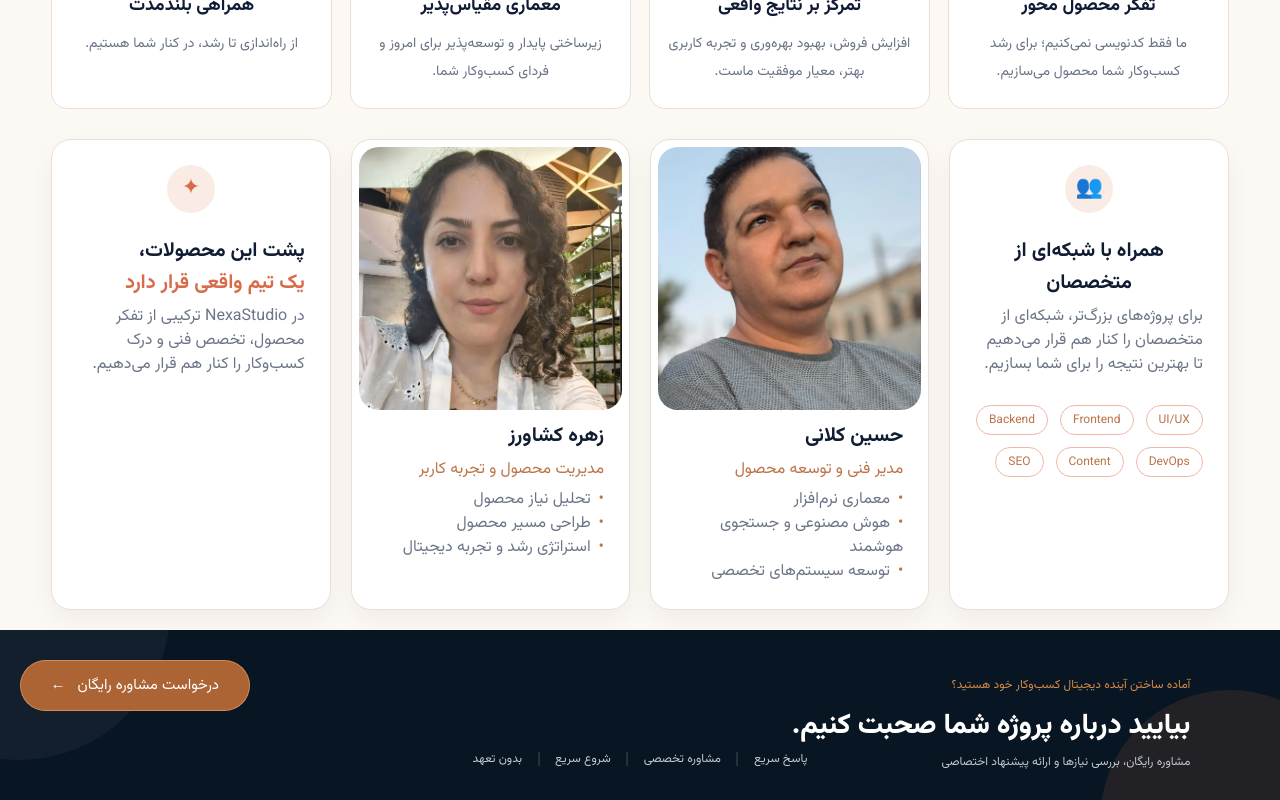
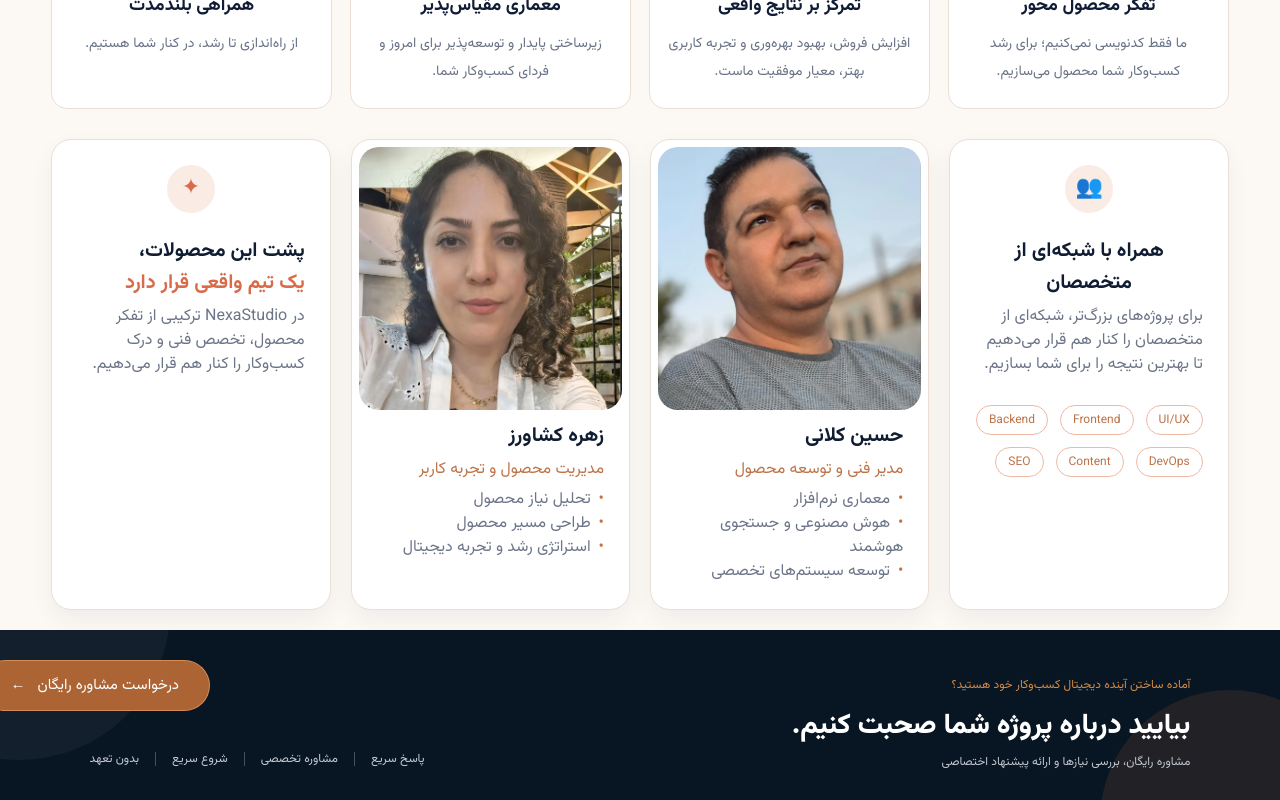
Before and after one commit to zohreksh/smartpilot, a Nuxt app: page / in a window 1280 px wide. Shown: the part 1738-2538 px from the top of the page. Built offline with nearby package versions, Linux system fonts and the light colour scheme.

Commit message:
Fix footer button position and restore footer links placement

```diff
--- a/components/SiteFooter.vue
+++ b/components/SiteFooter.vue
@@ -35,9 +35,9 @@
 .cta-text span{font-size:12px;color:#d58a45}
 .cta-text h2{margin:8px 0 6px;font-size:28px;line-height:1.5;font-weight:800;color:#fff}
 .cta-text p{margin:0;color:#c1c8d0;font-size:12px}
-.footer-cta button{transform:translate(-70px,-30px);background:#ad6434;color:#fff;border:1px solid rgba(255,190,130,.45);border-radius:999px;padding:13px 30px;font-size:15px;font-family:inherit}
+.footer-cta button{transform:translate(-110px,-30px);background:#ad6434;color:#fff;border:1px solid rgba(255,190,130,.45);border-radius:999px;padding:13px 30px;font-size:15px;font-family:inherit}
 .footer-cta button b{font-weight:400;margin-right:8px}
-.footer-links{position:absolute;left:50%;bottom:0;transform:translateX(-50%);display:flex;align-items:center;gap:16px;color:#c5cbd3;font-size:12px;white-space:nowrap}
+.footer-links{position:absolute;left:0;bottom:0;display:flex;align-items:center;gap:16px;color:#c5cbd3;font-size:12px;white-space:nowrap}
 .footer-links i{height:14px;width:1px;background:rgba(255,255,255,.25)}
 @media(max-width:700px){.site-footer{height:auto;padding:35px 20px}.footer-cta{flex-direction:column;align-items:flex-start;gap:25px}.footer-cta button{transform:none}.footer-links{position:static;transform:none;margin-top:25px;flex-wrap:wrap}.cta-text h2{font-size:22px}}
 </style>
```
